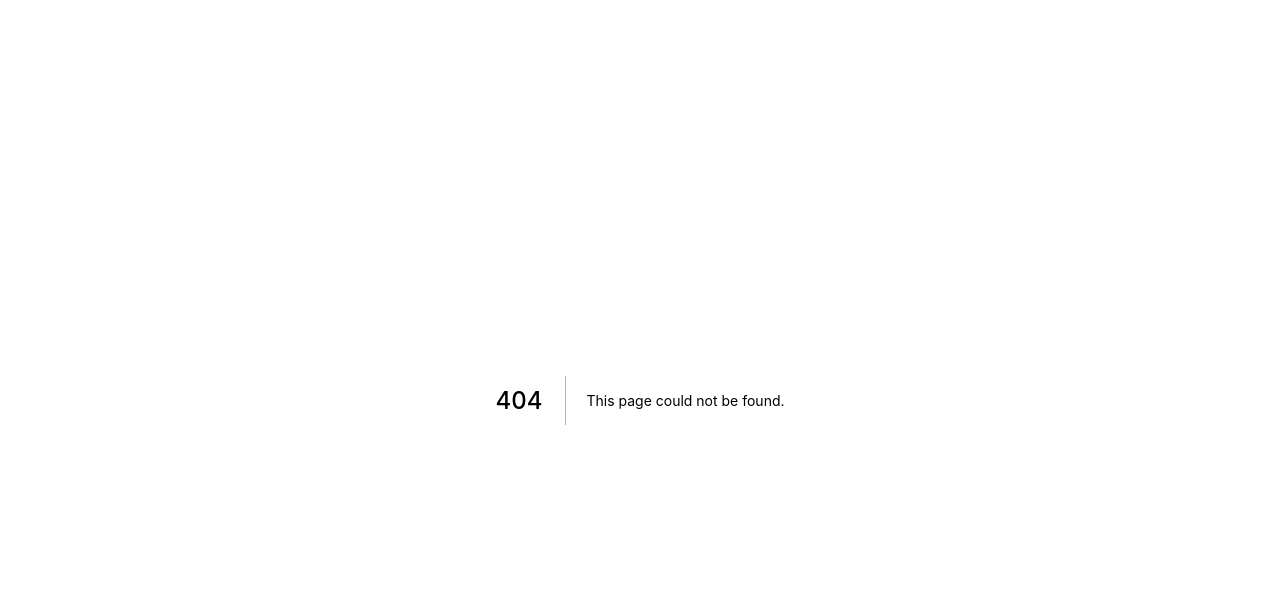
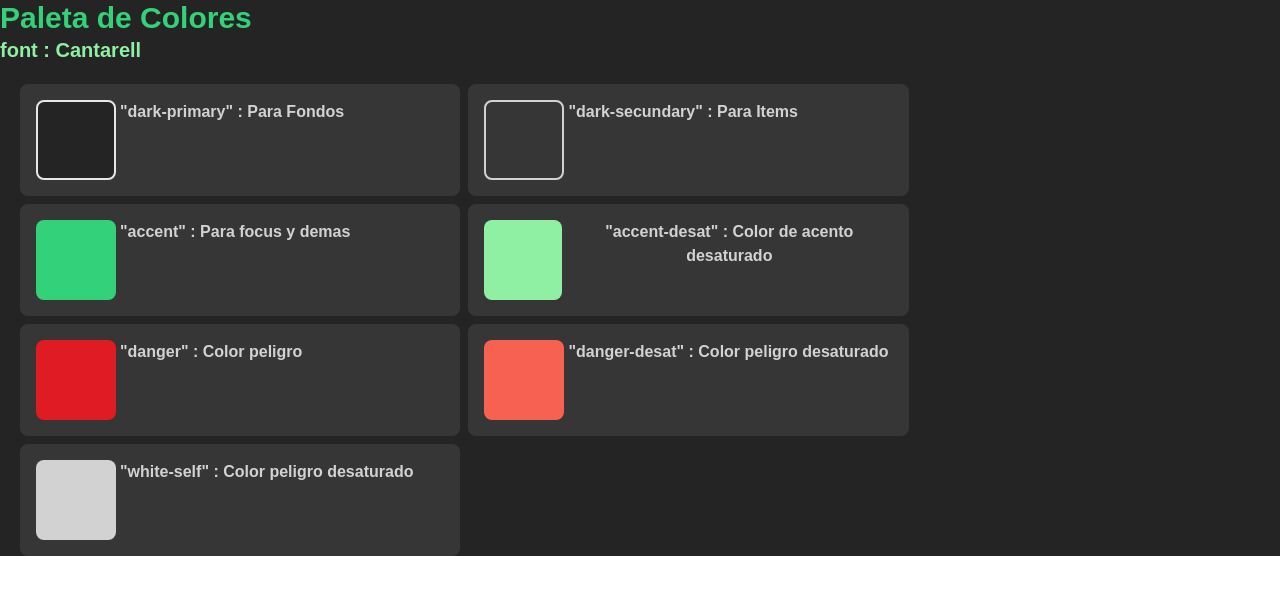
Before and after one commit to lucaspintos909/gestor-gastos-personales, a Next.js app: page /colors in a window 1280 px wide. Before the commit this address had no page. Shown: the top 594 px of the page. Built offline with nearby package versions, Linux system fonts and the light colour scheme.

Commit message:
adding color palet

```diff
--- /dev/null
+++ b/pages/colors.js
@@ -0,0 +1,57 @@
+import Head from "next/head";
+
+export default function Home() {
+  return (
+    <div>
+      <Head>
+        <title>Paleta de Colores</title>
+        <meta
+          name="description"
+          content="Aplicación para llevar el control de tus gastos personales"
+        />
+        <link rel="icon" href="/favicon.ico" />
+      </Head>
+
+      <main className="bg-dark-primary">
+        <h1 className="text-3xl font-bold text-accent">
+        Paleta de Colores
+        </h1>
+        <h3 className="text-xl font-semibold text-accent-desat">font : Cantarell</h3>
+        <div className="grid w-10/12 m-5">
+            <div className="grid grid-cols-2 gap-2 w-10/12">
+                <div className="transition ease-in-out delay-300 flex flex-row gap-1 bg-dark-secundary rounded-lg p-4 outline outline-offset-1 outline-transparent hover:outline-accent">
+                    <div className="w-20 h-20 bg-dark-primary rounded-lg border-2 boarder-white-self"></div>
+                    <h2 className="text-white-self font-bold  text-center whitespace-normal block">"dark-primary" : Para Fondos</h2>
+                </div>
+                <div className="transition ease-in-out delay-300 flex flex-row gap-1 bg-dark-secundary rounded-lg p-4 outline outline-offset-1 outline-transparent hover:outline-accent">
+                    <div className="w-20 h-20 bg-dark-secundary rounded-lg border-2 border-white-self"></div>
+                    <h2 className="text-white-self font-bold  text-center whitespace-normal">"dark-secundary" : Para Items</h2>
+                </div>
+                <div className="transition ease-in-out delay-300 flex flex-row gap-1 bg-dark-secundary rounded-lg p-4 outline outline-offset-1 outline-transparent hover:outline-accent">
+                    <div className="w-20 h-20 bg-accent rounded-lg"></div>
+                    <h2 className="text-white-self font-bold  text-center whitespace-normal">"accent" : Para focus y demas</h2>
+                </div>
+                <div className="transition ease-in-out delay-300 flex flex-row gap-1 bg-dark-secundary rounded-lg p-4 outline outline-offset-1 outline-transparent hover:outline-accent">
+                    <div className="w-20 h-20 bg-accent-desat rounded-lg"></div>
+                    <h2 className="text-white-self font-bold  text-center whitespace-normal">"accent-desat" : Color de acento desaturado</h2>
+                </div>
+                <div className="transition ease-in-out delay-300 flex flex-row gap-1 bg-dark-secundary rounded-lg p-4 outline outline-offset-1 outline-transparent hover:outline-accent">
+                    <div className="w-20 h-20 bg-danger rounded-lg"></div>
+                    <h2 className="text-white-self font-bold  text-center whitespace-normal">"danger" : Color peligro </h2>
+                </div>
+                <div className="transition ease-in-out delay-300 flex flex-row gap-1 bg-dark-secundary rounded-lg p-4 outline outline-offset-1 outline-transparent hover:outline-accent">
+                    <div className="w-20 h-20 bg-danger-desat rounded-lg"></div>
+                    <h2 className="text-white-self font-bold  text-center whitespace-normal">"danger-desat" : Color peligro desaturado </h2>
+                </div>
+                <div className="transition ease-in-out delay-300 flex flex-row gap-1 bg-dark-secundary rounded-lg p-4 outline outline-offset-1 outline-transparent hover:outline-accent">
+                    <div className="w-20 h-20 bg-white-self rounded-lg"></div>
+                    <h2 className="text-white-self font-bold  text-center whitespace-normal">"white-self" : Color peligro desaturado </h2>
+                </div>
+            </div>
+        </div>
+      </main>
+
+      <footer></footer>
+    </div>
+  );
+}
```
